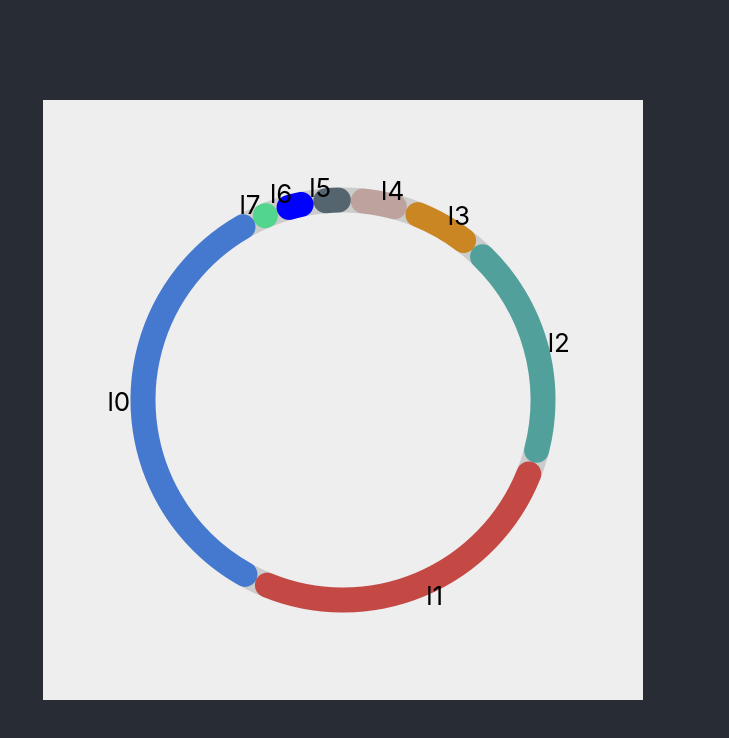
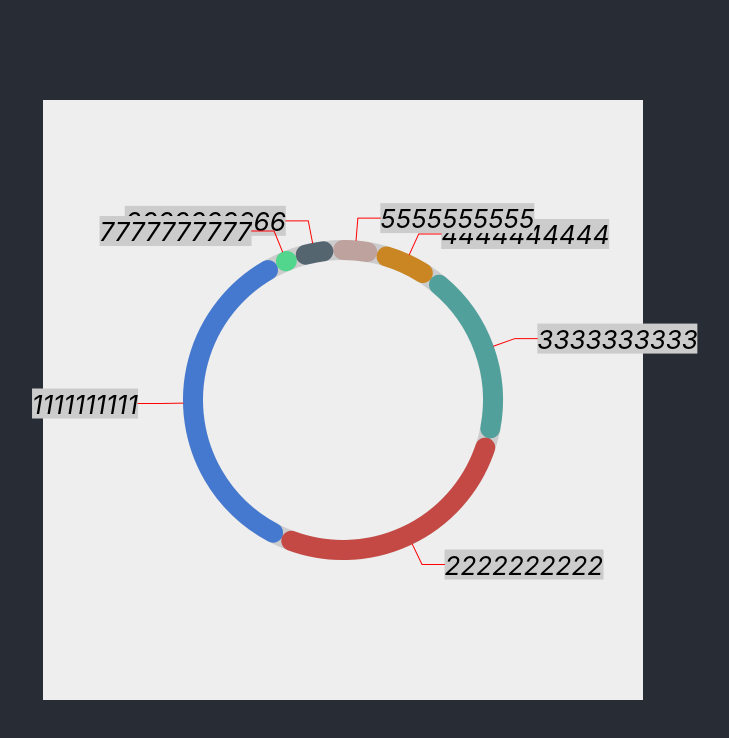
Before and after one commit to lxx2013/donut-chart, a React (Create React App) app: page / in a window 1280 px wide. Shown: the top 738 px of the page, without its empty margins (297-1026 px from the left). Built offline with nearby package versions, Linux system fonts and the light colour scheme.

Commit message:
feat: 完成了 label 连接的细线显示

```diff
--- a/src/App.tsx
+++ b/src/App.tsx
@@ -9,7 +9,13 @@ const App: React.FC = () => {
         <DonutChart
           width={600}
           height={600}
-          values={[0.4, 0.3, 0.2, 0.05, 0.03, 0.01, 0.0099, 0.0001]}
+          values={[0.4, 0.3, 0.2, 0.05, 0.03, 0.019, 0.001]} //{[0.8, 0.18, 0.02]}
+          labels={[1, 2, 3, 4, 5, 6, 7].map(x => (
+            <i className="test">{Array(10).fill(x)}</i>
+          ))}
+          lineCap="round"
+          radius={150}
+          lineWidth={20}
           tooltips={[
             <h1>I am Tooltip H1</h1>,
             <h2>Tooltip h2</h2>,
--- a/src/components/DonutChart/donutChart.css
+++ b/src/components/DonutChart/donutChart.css
@@ -8,11 +8,18 @@
   position: absolute;
   top: 0;
   left: 0;
+  z-index: 1;
 }
 #donut-chart-wrapper .donut-chart-label {
   position: absolute;
   top: 0;
   left: 0;
+  height: 30px;
+  background-color: #ccc;
+  z-index: 0;
+}
+#donut-chart-wrapper .donut-chart-label.active {
+  z-index: 2;
 }
 
 #donut-chart-tooltip {
--- a/src/components/DonutChart/donutChartWithCanvas.ts
+++ b/src/components/DonutChart/donutChartWithCanvas.ts
@@ -3,10 +3,11 @@ const defaultOption = {
   originYpercent: 0.5,
   radius: 200,
   lineWidth: 25,
-  stokeStyle: '#ccc',
   values: [0.4, 0.3, 0.2, 0.09, 0.01],
-  colors: ['rgb(69,121,207)', 'rgb(196,73,68)', 'rgb(82,160,156)', '#ca8623', '#bda29e', '#546570', '#0000ff', '#52d58d'],
-  highlightColors: ['rgb(99,151,247)', 'rgb(236,73,68)', 'rgb(82,180,156)', '#de9226', '#cfb2a8', '#797b7f'],
+  backgroundColor: '#ccc',
+  labelLineColor: '#ff0000',
+  colors: ['rgb(69,121,207)', 'rgb(196,73,68)', 'rgb(82,160,156)', '#ca8623', '#bda29e', '#546570', '#52d58d'],
+  highlightColors: ['rgb(99,151,247)', 'rgb(236,73,68)', 'rgb(82,180,156)', '#de9226', '#cfb2a8', '#797b7f', '#62e58d'],
   lineCap: 'round' || 'butt'
 };
 
@@ -161,9 +162,34 @@ export default class donutChartWithCanvas {
     ctx.stroke();
     ctx.closePath();
   }
+  /** 画一条连接 label 的折线, 返回折线末端的 x,y,angle */
+  public drawLineToLabel(startX: number, startY: number, angle: number) {
+    const DEFAULT_LENGTH = this.option.radius * 0.15
+    const [midX, midY] = [startX + DEFAULT_LENGTH * Math.sin(aToR(angle)), startY - DEFAULT_LENGTH * Math.cos(aToR(angle))]
+    const [endX, endY] = [midX + (angle > 180 ? -1 : 1) * DEFAULT_LENGTH, midY]
+    const { ctx } = this
+    ctx.save()
+    ctx.rotate(aToR(-ROTATE_ANGLE));
+    ctx.translate(-this.originX, -this.originY);
+    ctx.scale(1 / this.rate, 1 / this.rate);
+
+    ctx.beginPath()
+    ctx.lineWidth = 2
+    ctx.strokeStyle = this.option.labelLineColor
+    //debugger
+    ctx.moveTo(startX * this.rate, startY * this.rate)
+    ctx.lineTo(midX * this.rate, midY * this.rate)
+    ctx.lineTo(endX * this.rate, endY * this.rate)
+    //ctx.moveTo(300 * this.rate, 300 * this.rate)
+    //ctx.lineTo(100, 100)
+    ctx.stroke();
+    ctx.restore()
+    ctx.closePath()
+    return { x: endX, y: endY, angle }
+  }
   public render() {
     //先画一层灰色底
-    this.drawArc(0, 360, '#ccc');
+    this.drawArc(0, 360, this.option.backgroundColor);
     //绘制每个圆弧
     (this._arcArray || []).forEach((item, index) => {
       this.drawArc(
@@ -181,9 +207,10 @@ export default class donutChartWithCanvas {
       const midRadian = aToR(midAngle)
       const x = originX + line * Math.sin(midRadian)
       const y = originY - line * Math.cos(midRadian)
-      return { x, y, angle: angleNormalize(midAngle) }
+      return this.drawLineToLabel(x, y, angleNormalize(midAngle))
     })
   }
+
 }
 
 /** angleToRadian */
--- a/src/components/DonutChart/index.tsx
+++ b/src/components/DonutChart/index.tsx
@@ -18,6 +18,8 @@ interface Props {
   tooltips?: ReactElement[];
   /** 圆弧从大到小显示的颜色, 默认值为蓝红绿 */
   colors?: string[];
+  backgroundColor?: string;
+  labelLineColor?: string;
   /** 圆弧连接处的样式, 默认值为圆角(round) */
   lineCap?: 'round' | 'butt';
 }
@@ -35,6 +37,8 @@ export default class DonutChart extends React.Component<Props> {
   };
   /** 鼠标 hover 在其上的圆环的序号 */
   private hoverIndex: number = -1;
+  private labels: Array<HTMLElement> = [];
+
   public get renderLabels() {
     return (this.props.labels || []).map((label, index) => (
       <div className="donut-chart-label" key={index}>
@@ -77,6 +81,8 @@ export default class DonutChart extends React.Component<Props> {
             <span>{self.props.values[hoverIndex] * 100 + '%'}</span> || self.renderTooltip,
             document.getElementById('donut-chart-tooltip-content')
           );
+          self.labels.forEach(label => label.classList.remove('active'));
+          self.labels[hoverIndex].classList.add('active');
         }
       } else {
         tooltipDiv.style.opacity = '0';
@@ -87,7 +93,7 @@ export default class DonutChart extends React.Component<Props> {
   }
   public setLabelPostion(positions: Array<{ x: number; y: number; angle: number }>) {
     console.log(positions);
-    const labels = document.querySelectorAll('.donut-chart-label');
+    const labels = (this.labels = Array.from(document.querySelectorAll('.donut-chart-label')));
     positions.forEach(({ x, y, angle }, index) => {
       if (labels[index]) {
         if (angle > 180) {
```
